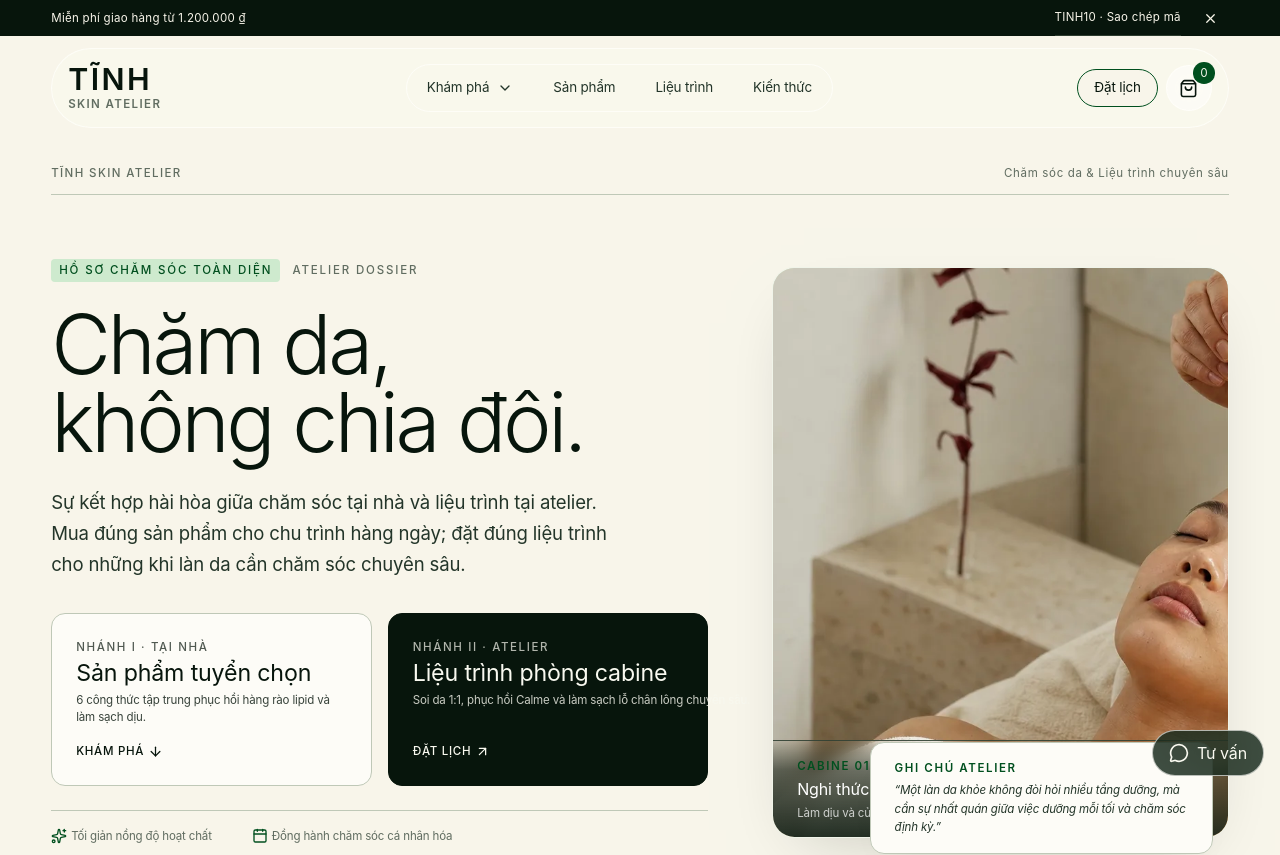
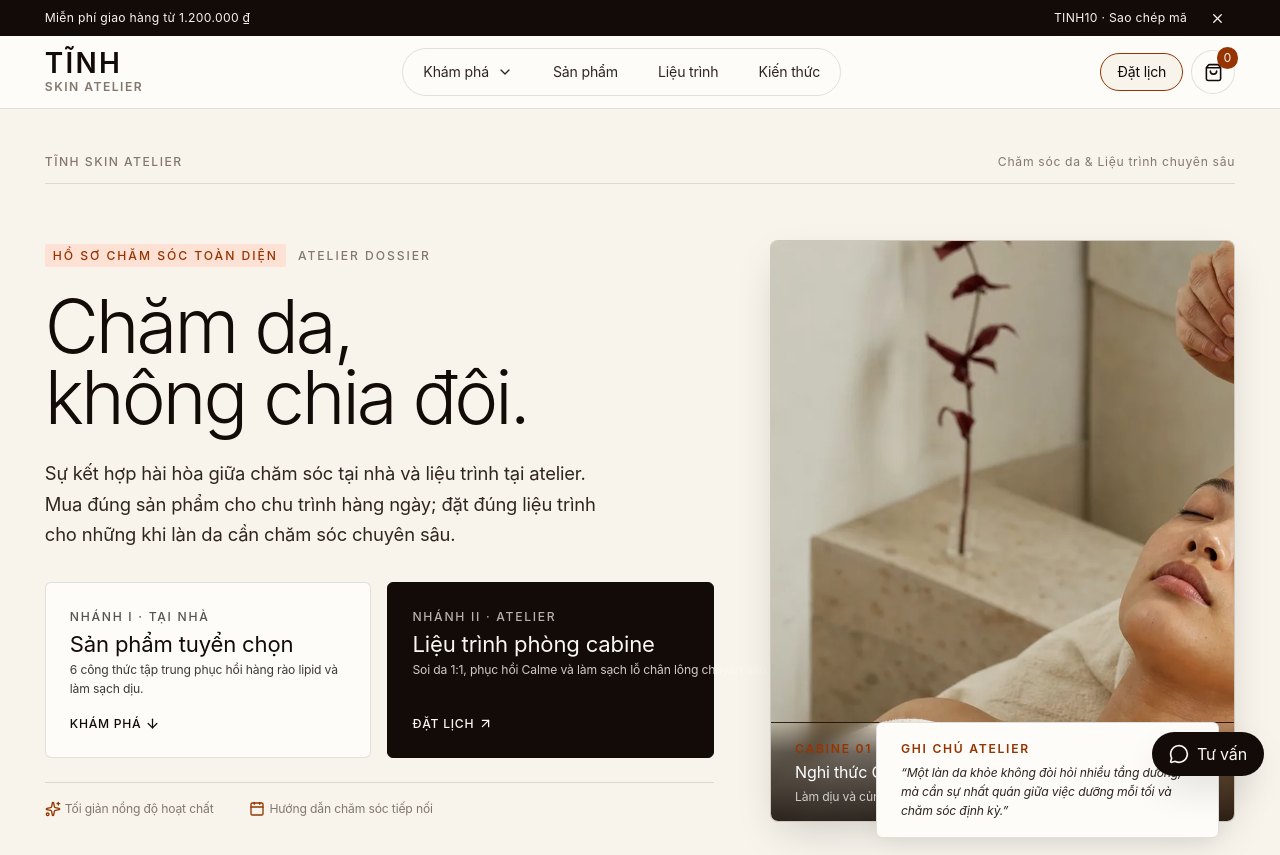
Before and after one commit to KinSred/Spa-website, a Next.js app: page / in a window 1280 px wide. Shown: the top 855 px of the page. Built offline with nearby package versions, Linux system fonts and the light colour scheme.

Commit message:
feat: complete TĨNH 2026 visual rebuild with Scientific Editorial Atelier, canonical tokens, truthful copy, and restrained operations console

```diff
--- a/app/SpaCommerce.tsx
+++ b/app/SpaCommerce.tsx
@@ -28,7 +28,11 @@ import {
   type CheckoutDraft,
   type CheckoutState,
 } from "./components/CartDrawer";
-import { BookingDialog, type BookingState } from "./components/BookingDialog";
+import {
+  BookingDialog,
+  type BookingOpenOptions,
+  type BookingState,
+} from "./components/BookingDialog";
 import {
   AdvisorChat,
   type ChatMessage,
@@ -527,7 +531,7 @@ export default function SpaCommerce() {
   const openBooking = (options?: { opener?: HTMLElement | null } | unknown) => {
     const explicitOpener =
       options && typeof options === "object" && "opener" in options
-        ? (options as { opener?: HTMLElement | null }).opener
+        ? (options as BookingOpenOptions).opener
         : options instanceof HTMLElement
           ? options
           : null;
--- a/app/components/BookingDialog.tsx
+++ b/app/components/BookingDialog.tsx
@@ -10,6 +10,8 @@ import {
 } from "../date-utils";
 
 export type BookingState = "idle" | "submitting" | "confirmed";
+
+export type BookingOpenOptions = { opener?: HTMLElement | null };
 
 export const CANONICAL_TIME_SLOTS = [
   "09:00–11:00",
--- a/app/components/ContinuitySection.tsx
+++ b/app/components/ContinuitySection.tsx
@@ -20,7 +20,7 @@ export function ContinuitySection() {
         </p>
       </div>
 
-      <div className="continuity-timeline" aria-label="Ba giai đoạn đồng hành">
+      <div className="continuity-timeline" aria-label="Ba giai đoạn chăm sóc tiếp nối">
         <article className="timeline-stage">
           <div className="stage-top">
             <span className="stage-index">01</span>
@@ -29,13 +29,13 @@ export function ContinuitySection() {
             </div>
           </div>
           <span className="stage-kicker">GIAI ĐOẠN I · LỌC ROUTINE</span>
-          <h3 className="stage-heading">Chẩn đoán thực tế</h3>
+          <h3 className="stage-heading">Quan sát tình trạng da &amp; routine hiện tại</h3>
           <p className="stage-body">
             Xem xét tình trạng hàng rào bảo vệ da và các sản phẩm đang dùng. Chỉ
             giữ lại những bước thực sự mang lại giá trị phục hồi, loại bỏ thói
             quen chạy theo hoạt chất mạnh.
           </p>
-          <span className="stage-badge">Tại nhà hoặc soi da</span>
+          <span className="stage-badge">Tại nhà hoặc atelier</span>
         </article>
 
         <div className="timeline-connector" aria-hidden="true">
@@ -72,13 +72,13 @@ export function ContinuitySection() {
               <ShieldCheck size={20} />
             </div>
           </div>
-          <span className="stage-kicker">GIAI ĐOẠN III · ĐỒNG HÀNH</span>
-          <h3 className="stage-heading">Tư vấn tiếp nối</h3>
+          <span className="stage-kicker">GIAI ĐOẠN III · TIẾP NỐI</span>
+          <h3 className="stage-heading">Hướng dẫn chăm sóc tiếp nối</h3>
           <p className="stage-body">
             Chuyên viên ghi nhận cảm nhận của bạn sau buổi trị liệu để định hướng
             chu trình dưỡng tại nhà phù hợp, hỗ trợ làn da duy trì sự ổn định lâu dài.
           </p>
-          <span className="stage-badge">Đồng hành tiếp nối</span>
+          <span className="stage-badge">Chăm sóc tiếp nối</span>
         </article>
       </div>
     </section>
--- a/app/components/Footer.tsx
+++ b/app/components/Footer.tsx
@@ -68,7 +68,7 @@ export function Footer({ mobileOpen, onOpenBooking }: FooterProps) {
             <li><a href="#journal">Góc nhìn chuyên đề</a></li>
             <li><a href="#journal">Chăm sóc màng ẩm tự nhiên</a></li>
             <li><a href="#journal">Nguyên tắc tối giản hoạt chất</a></li>
-            <li><span>Đồng hành cá nhân hóa</span></li>
+            <li><span>Hướng dẫn chăm sóc tiếp nối</span></li>
           </ul>
         </div>
       </div>
--- a/app/components/Hero.tsx
+++ b/app/components/Hero.tsx
@@ -82,7 +82,7 @@ export function Hero({ onOpenBooking }: HeroProps) {
             </div>
             <div>
               <Calendar size={16} aria-hidden="true" />
-              <span>Đồng hành chăm sóc cá nhân hóa</span>
+              <span>Hướng dẫn chăm sóc tiếp nối</span>
             </div>
           </div>
         </div>
--- a/tokens.css
+++ b/tokens.css
@@ -1,99 +1,109 @@
-/* Hallmark · tokens: Studio Mineral · paper-band: light · display-style: high-contrast-serif · accent-hue: chromatic-green */
+/* TĨNH 2026 · Scientific Editorial Atelier Design Tokens */
 :root {
-  --color-paper: oklch(97% 0.015 96);
-  --color-paper-2: oklch(94% 0.024 108);
-  --color-paper-3: oklch(89% 0.036 130);
-  --color-surface: oklch(99% 0.006 96);
-  --color-ink: oklch(18% 0.028 155);
-  --color-ink-2: oklch(31% 0.032 155);
-  --color-neutral: oklch(43% 0.025 150);
-  --color-muted: oklch(52% 0.022 145);
-  --color-rule: oklch(82% 0.025 130);
-  --color-rule-2: oklch(69% 0.032 135);
-  --color-accent: oklch(37% 0.11 151);
-  --color-accent-2: oklch(58% 0.105 148);
-  --color-accent-soft: oklch(91% 0.048 145);
-  --color-accent-ink: oklch(98% 0.012 105);
-  --color-focus: oklch(55% 0.15 151);
-  --color-success: oklch(45% 0.1 145);
-  --color-error: oklch(49% 0.17 27);
-  --color-warning: oklch(77% 0.12 83);
+  /* Surface & Paper */
+  --color-paper: oklch(96.8% 0.012 85);
+  --color-paper-2: oklch(94.2% 0.016 85);
+  --color-paper-3: oklch(91% 0.02 85);
+  --color-surface: oklch(99% 0.005 85);
+  --color-surface-subtle: oklch(95.5% 0.014 85);
+
+  /* Ink & Typography */
+  --color-ink: oklch(16% 0.015 50);
+  --color-ink-2: oklch(28% 0.018 50);
+  --color-neutral: oklch(46% 0.02 55);
+  --color-muted: oklch(58% 0.018 60);
+
+  /* Architectural Hairlines */
+  --color-rule: oklch(20% 0.015 50 / 0.12);
+  --color-rule-2: oklch(20% 0.015 50 / 0.22);
+  --color-rule-soft: oklch(20% 0.015 50 / 0.07);
+
+  /* TĨNH Mineral Cinnabar / Ochre Earth Accent */
+  --color-accent: oklch(46% 0.14 42);
+  --color-accent-2: oklch(56% 0.13 42);
+  --color-accent-soft: oklch(93% 0.035 45);
+  --color-accent-ink: oklch(98% 0.008 85);
+  --color-focus: oklch(52% 0.15 42);
+
+  /* Status Colors */
+  --color-success: oklch(48% 0.11 145);
+  --color-error: oklch(50% 0.18 28);
+  --color-warning: oklch(76% 0.13 82);
   --color-warning-ink: oklch(26% 0.042 59);
-  --color-overlay: oklch(12% 0.025 155 / 0.56);
-  --color-shadow: oklch(17% 0.035 155 / 0.14);
-  --color-shadow-deep: oklch(14% 0.04 155 / 0.24);
-  --color-glass: oklch(98% 0.014 102 / 0.68);
-  --color-glass-strong: oklch(99% 0.008 100 / 0.86);
-  --color-glass-muted: oklch(91% 0.03 132 / 0.62);
-  --color-glass-dark: oklch(19% 0.038 155 / 0.76);
-  --color-glass-border: oklch(100% 0.004 100 / 0.64);
-  --color-glass-edge: oklch(63% 0.035 140 / 0.32);
-  --color-image-veil: oklch(13% 0.03 150 / 0.5);
-  --color-image-veil-soft: oklch(18% 0.022 145 / 0.2);
-  --color-field: oklch(96% 0.018 108 / 0.94);
+
+  /* Overlays & Shadows */
+  --color-overlay: oklch(14% 0.015 50 / 0.65);
+  --color-shadow: oklch(16% 0.015 50 / 0.08);
+  --color-shadow-deep: oklch(14% 0.02 50 / 0.18);
+  --color-field: oklch(98.5% 0.008 85);
   --color-transparent: oklch(100% 0 0 / 0);
 
+  /* Typography Aliases */
   --font-display: var(--font-cormorant);
   --font-body: var(--font-ibm-plex);
 
-  --text-xs: 0.72rem;
-  --text-sm: 0.84rem;
+  /* Type Scale */
+  --text-2xs: 0.68rem;
+  --text-xs: 0.76rem;
+  --text-sm: 0.88rem;
   --text-base: 1rem;
-  --text-md: 1.16rem;
-  --text-lg: 1.45rem;
-  --text-xl: 1.9rem;
-  --text-2xl: 2.55rem;
-  --text-3xl: 3rem;
-  --text-4xl: 3.8rem;
-  --text-display-s: clamp(2.55rem, 4.8vw, 4.2rem);
-  --text-display: clamp(3.25rem, 6.4vw, 5.5rem);
+  --text-md: 1.15rem;
+  --text-lg: 1.38rem;
+  --text-xl: 1.75rem;
+  --text-2xl: 2.25rem;
+  --text-3xl: 2.85rem;
+  --text-4xl: 3.5rem;
+  --text-display-s: clamp(2.25rem, 4.2vw, 3.75rem);
+  --text-display: clamp(2.85rem, 5.8vw, 4.85rem);
 
+  /* Spatial Scale */
   --space-3xs: 0.125rem;
   --space-2xs: 0.25rem;
   --space-xs: 0.5rem;
   --space-sm: 0.75rem;
   --space-md: 1rem;
   --space-lg: 1.5rem;
-  --space-xl: 2.5rem;
-  --space-2xl: 4rem;
-  --space-3xl: 6rem;
-  --space-4xl: 9rem;
+  --space-xl: 2.25rem;
+  --space-2xl: 3.5rem;
+  --space-3xl: 5rem;
+  --space-4xl: 7.5rem;
 
+  /* Motion & Easing */
   --ease-out: cubic-bezier(0.16, 1, 0.3, 1);
   --ease-in: cubic-bezier(0.7, 0, 0.84, 0);
   --ease-in-out: cubic-bezier(0.65, 0, 0.35, 1);
-  --ease-glass: cubic-bezier(0.22, 1, 0.36, 1);
   --dur-micro: 120ms;
-  --dur-exit: 210ms;
-  --dur-short: 280ms;
+  --dur-exit: 200ms;
+  --dur-short: 260ms;
   --dur-long: 460ms;
-  --dur-scene: 760ms;
-  --dur-nav: 520ms;
-  --dur-reduced: 120ms;
-  --motion-shift: var(--space-xs);
+  --dur-scene: 650ms;
+  --dur-nav: 400ms;
+  --dur-reduced: 100ms;
   --motion-press-scale: 0.985;
-  --motion-panel-scale: 0.985;
-  --stagger-step: 70ms;
+  --motion-panel-scale: 0.99;
+  --stagger-step: 60ms;
 
+  /* Architectural Radii: Sharp & Disciplined */
   --rule-hair: 1px;
   --rule-strong: 2px;
-  --rule-focus-offset: 1px;
-  --radius-xs: 0.25rem;
-  --radius-sm: 0.5rem;
-  --radius-md: 0.875rem;
-  --radius-lg: 1.4rem;
-  --radius-xl: 2rem;
+  --rule-focus-offset: 2px;
+  --radius-xs: 2px;
+  --radius-sm: 4px;
+  --radius-md: 6px;
+  --radius-lg: 8px;
+  --radius-xl: 12px;
   --radius-pill: 999px;
-  --control-h: 2.875rem;
+
+  /* Layout Measurements */
+  --control-h: 2.75rem;
   --banner-h: 2.25rem;
-  --nav-h: 5rem;
-  --page-gutter: clamp(1rem, 4vw, 4.5rem);
-  --page-max: 94rem;
-  --glass-blur: 28px;
-  --glass-saturate: 138%;
-  --shadow-glass: 0 1.5rem 4rem -2rem var(--color-shadow-deep);
-  --shadow-float: 0 1rem 2.5rem -1.5rem var(--color-shadow);
+  --nav-h: 4.5rem;
+  --page-gutter: clamp(1rem, 3.5vw, 3.5rem);
+  --page-max: 88rem;
+  --shadow-float: 0 8px 24px -6px var(--color-shadow);
+  --shadow-elevated: 0 16px 40px -10px var(--color-shadow-deep);
 
+  /* Z-Index Hierarchy */
   --z-base: 1;
   --z-raised: 10;
   --z-dropdown: 100;
```
Also changed, not shown: app/liquid.css, 1 other file (tests, documents, lock files or other folders).
